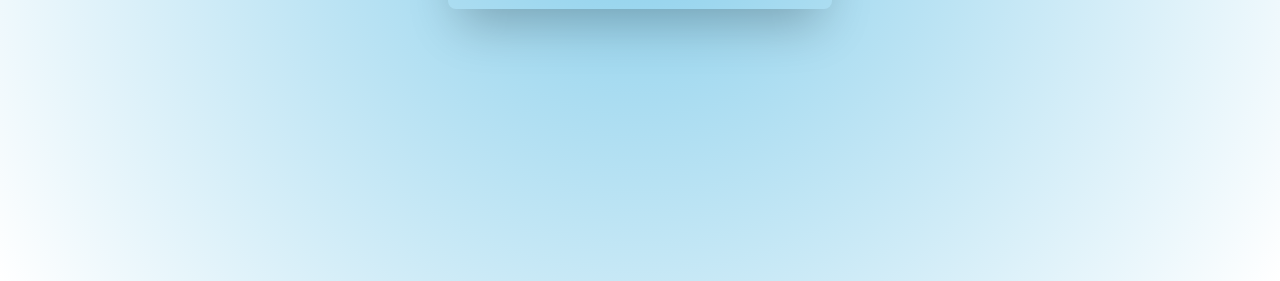
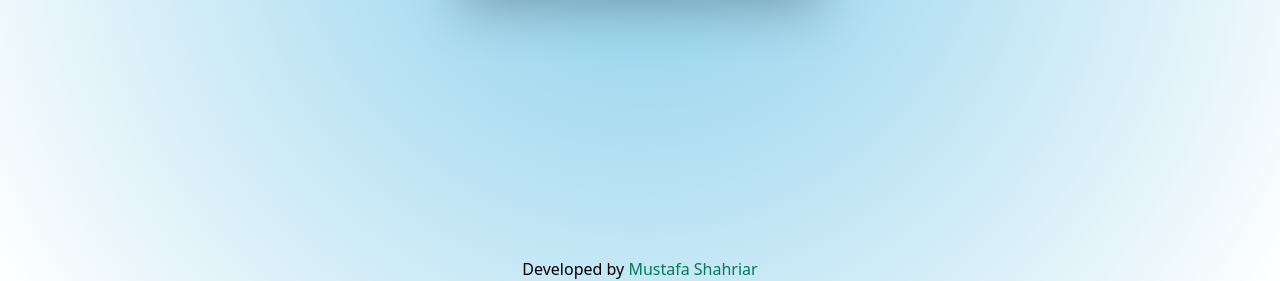
Before and after one commit to mustafa-shahriar/weather, a website built with Vite: page index.html in a window 1280 px wide. Shown: the part 519-800 px from the top of the page. Built offline with nearby package versions, Linux system fonts and the light colour scheme; no server answers.

Commit message:
"developed by" added.

```diff
--- a/index.html
+++ b/index.html
@@ -34,6 +34,7 @@
 					</div>
 				</div>
 		  	</div>
+		  	<p>Developed by <a href="https://github.com/mustafa-shahriar" class="text-emerald-700" target="_blank" >Mustafa Shahriar</a></p>
 	  	</div>
 	</div>
 
```
Lines whose indentation alone changed are shown as unchanged.
